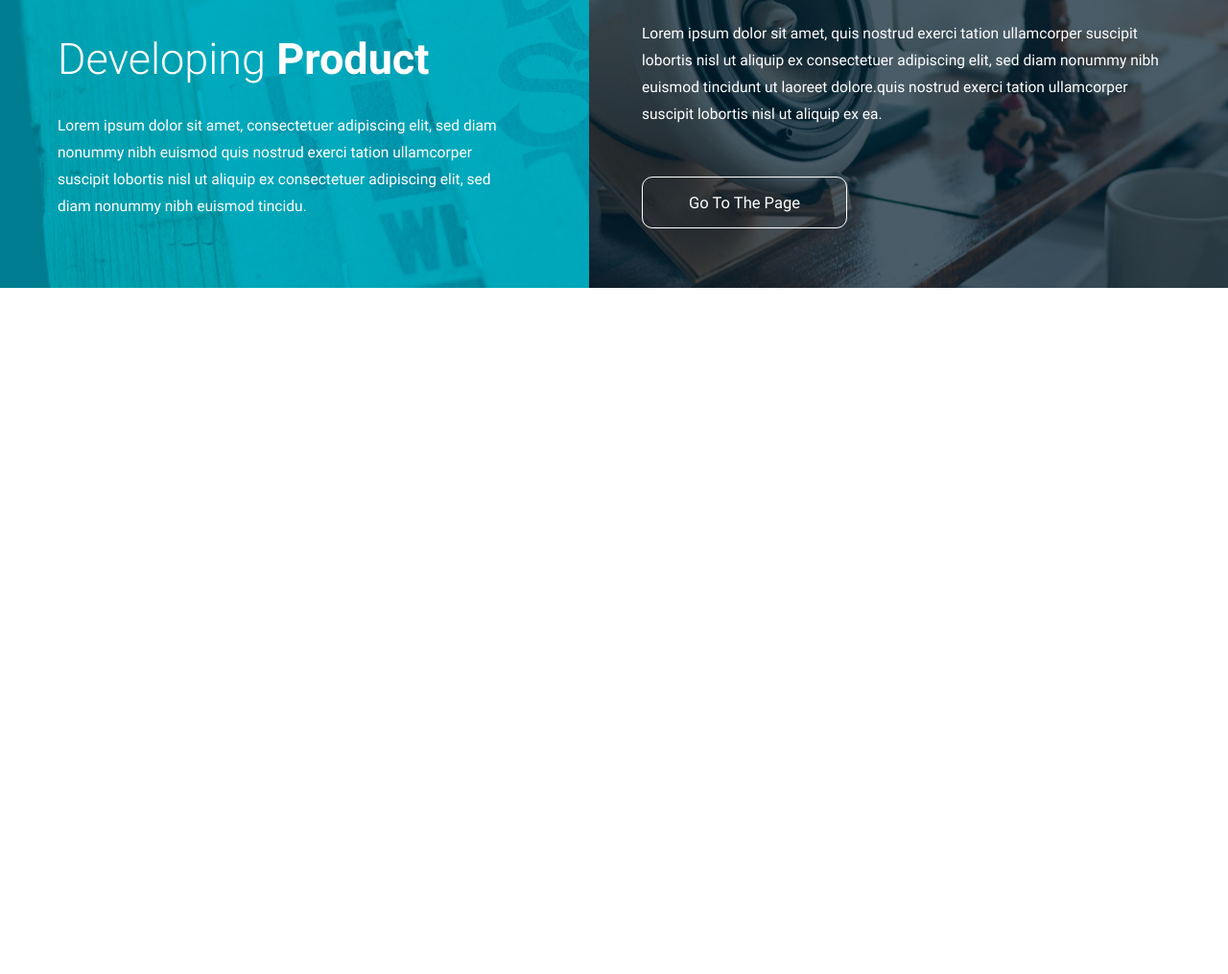
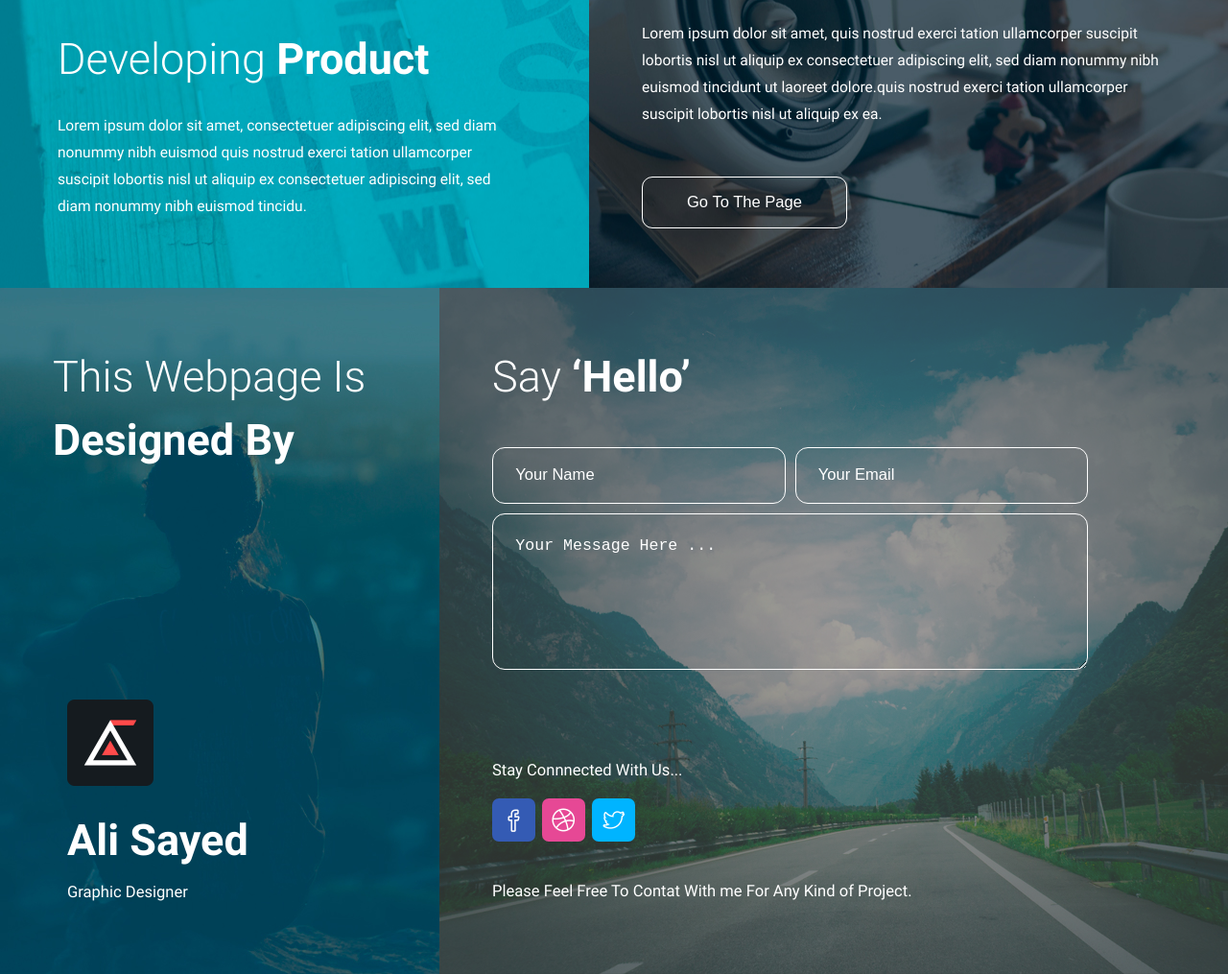
Before and after one commit to CarphatianSnake/testtask, a website: page index.html in a window 1280 px wide. Shown: the part 1268-2283 px from the top of the page at 96% size. Before the commit the page ends 1568 px from the top, so only its background shows below. Drawn offline with nearby package versions, Linux system fonts and the light colour scheme.

Commit message:
feat: add footer

```diff
--- a/index.html
+++ b/index.html
@@ -5,7 +5,6 @@
   <meta http-equiv="X-UA-Compatible" content="IE=edge">
   <meta name="viewport" content="width=device-width, initial-scale=1.0">
   <link rel="icon" href="assets/img/favicon.ico" />
-  <link rel="stylesheet" href="dist/css/normalize.css">
   <link rel="stylesheet" href="dist/css/main.min.css">
   <title>Test Task</title>
 </head>
@@ -63,7 +62,34 @@
       </section>
     </main>
 
-    <footer>
+    <footer class="footer">
+
+      <section class="footer_designed-by">
+        <h2 class="heading footer_designed-by_heading"><span class="heading_light">This Webpage Is</span> Designed By</h2>
+        <div class="ali">
+          <div class="ali_logo"></div>
+          <h2 class="heading ali_heading">Ali Sayed</h2>
+          <p>Graphic Designer</p>
+        </div>
+      </section>
+
+      <section class="footer_say-hello">
+        <h2 class="heading footer_say-hello_heading"><span class="heading_light">Say</span> ‘Hello’</h2>
+        <form class="form" type="submit">
+          <input class="form_input form_input_name" name="name" type="text" placeholder="Your Name">
+          <input class="form_input form_input_email" name="email" type="email" placeholder="Your Email">
+          <textarea class="form_input form_input_text" name="text" type="textarea" placeholder="Your Message Here ..."></textarea>
+        </form>
+        <div class="footer_say-hello_social">
+          <p>Stay Connnected With Us...</p>
+          <nav class="footer_say-hello_social-icons">
+            <a href="https://www.facebook.com/" class="footer_say-hello_social-icons_item fb-icon"></a>
+            <a href="https://dribbble.com/" class="footer_say-hello_social-icons_item dribble-icon"></a>
+            <a href="https://twitter.com/" class="footer_say-hello_social-icons_item twitter-icon"></a>
+          </nav>
+        </div>
+        <p>Please Feel Free To Contat With me For Any Kind of Project.</p>
+      </section>
 
     </footer>
 
--- a/src/styles/styles.scss
+++ b/src/styles/styles.scss
@@ -22,6 +22,9 @@
 
 html {
   font-family: 'Roboto', sans-serif;
+  font-size: 15.57px;
+  color: #262f32;
+  line-height: 1.798;
 }
 
 body {
@@ -30,9 +33,8 @@ body {
   padding: 0;
   margin: 0;
   background-color: #fff;
-  color: #262f32;
-  line-height: 1.798;
-  font-size: 15.57px;
+  position: relative;
+  z-index: -3;
 }
 
 p {
@@ -90,27 +92,15 @@ button {
   }
 }
 
-.Rounded_Rectangle_1 {
-  border-style: solid;
-  border-width: 1px;
-  border-color: rgb(38, 47, 50);
-  border-radius: 11px;
-  background-color: rgba(0, 0, 0, 0);
-  position: absolute;
-  left: 666px;
-  top: 1018px;
-  width: 214px;
-  height: 54px;
-  z-index: 23;
-}
-
 
 .wrapper {
+  position: relative;
   display: flex;
   flex-direction: column;
   margin: 0 auto;
   width: 1366px;
   background-color: #f3f3f3;
+  z-index: -10;
 
   .header {
     width: 100%;
@@ -120,6 +110,7 @@ button {
     .header_img {
       width: 908px;
       background: no-repeat center url('../../assets/img/header.jpg');
+      background-position: contain;
     }
 
     .header_description {
@@ -173,6 +164,7 @@ button {
   &_aside {
     grid-area: aside;
     background: no-repeat center url('../../assets/img/aside.jpg');
+    background-position: contain;
     color: #fff;
 
     &_article {
@@ -184,6 +176,7 @@ button {
     padding: 70px 145px 60px 55px;
     grid-area: best-starting;
     background: no-repeat center url('../../assets/img/best-starting.jpg');
+    background-position: contain;
   }
 
   &_verified-dummy {
@@ -191,5 +184,153 @@ button {
     color: #fff;
     grid-area: verified-dummy;
     background: no-repeat center url('../../assets/img/verified-dummy.jpg');
+    background-position: contain;
   }
 }
+
+.footer {
+  display: flex;
+  color: #fff;
+  height: 715px;
+  font-size: 16.57px;
+
+  &_designed-by {
+    display: flex;
+    flex-direction: column;
+    justify-content: space-between;
+    width: 458px;
+    background: no-repeat center url('../../assets/img/designed-by.jpg');
+    background-position: contain;
+    padding: 60px 65px 70px 55px;
+
+    &_heading {
+      line-height: 1.467;
+    }
+  }
+
+  &_say-hello {
+    position: relative;
+    width: 908px;
+    padding: 60px 65px 70px 55px;
+
+    &_heading {
+      margin-bottom: 40px;
+      line-height: 1.467;
+    }
+
+    &::before {
+      content: '';
+      position: absolute;
+      background-color: rgba(90, 102, 95, .5);
+      top: 0;
+      bottom: 0;
+      right: 0;
+      left: 0;
+      z-index: -1;
+    }
+
+    &::after {
+      content: '';
+      position: absolute;
+      background: no-repeat center url('../../assets/img/say-hello.jpg');
+      background-position: contain;
+      top: 0;
+      bottom: 0;
+      right: 0;
+      left: 0;
+      z-index: -2;
+    }
+
+    &_social-icons {
+      display: flex;
+      gap: 7px;
+      margin: 15px 0 37px;
+
+      &_item {
+        width: 45px;
+        height: 45px;
+        border-radius: 7px;
+        background: no-repeat center;
+        transition: background-color .3s ease-in-out;
+      }
+    }
+  }
+}
+
+.ali {
+  margin-left: 15px;
+
+  &_logo {
+    width: 90px;
+    height: 90px;
+    background: no-repeat center url('../../assets/img/logo.png');
+  }
+
+  &_heading {
+    margin: 34px 0 17px;
+  }
+}
+
+.form {
+  display: grid;
+  grid-template-areas: "name email"
+                       "text text";
+  gap: 10px;
+  max-width: 621px;
+  margin-bottom: 90px;
+
+  &_input {
+    background-color: transparent;
+    outline: none;
+    border: 1px solid #fff;
+    border-radius: 13px;
+    height: 59px;
+    padding: 1.5rem;
+    font-size: 16.57px;
+    color: #fff;
+
+    &::placeholder {
+      color: #fff;
+    }
+
+    &_name {
+      grid-area: name;
+    }
+
+    &_email {
+      grid-area: email;
+    }
+
+    &_text {
+      grid-area: text;
+      height: 163px;
+    }
+  }
+}
+
+.fb-icon {
+  background-color: #345bb4;
+  background-image: url('../../assets/img/facebook.png');
+
+  &:hover {
+    background-color: #1a2f5f;
+  }
+}
+
+.dribble-icon {
+  background-color: #e64895;
+  background-image: url('../../assets/img/dribble.png');
+
+  &:hover {
+    background-color: #7e2650;
+  }
+}
+
+.twitter-icon {
+  background-color: #00b4ff;
+  background-image: url('../../assets/img/twitter.png');
+
+  &:hover {
+    background-color: #00587e;
+  }
+}
```
Also changed, not shown: assets/img/designed-by.jpg (added), assets/img/dribble.png (added), assets/img/facebook.png (added), assets/img/logo.jpg (deleted), assets/img/logo.png (added), assets/img/say-hello.jpg (added), assets/img/twitter.png (added), dist/css/main.min.css.
